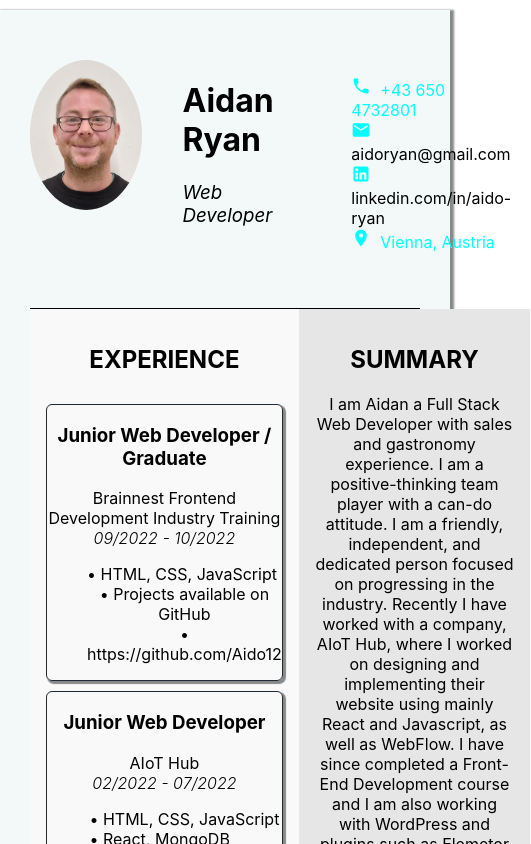
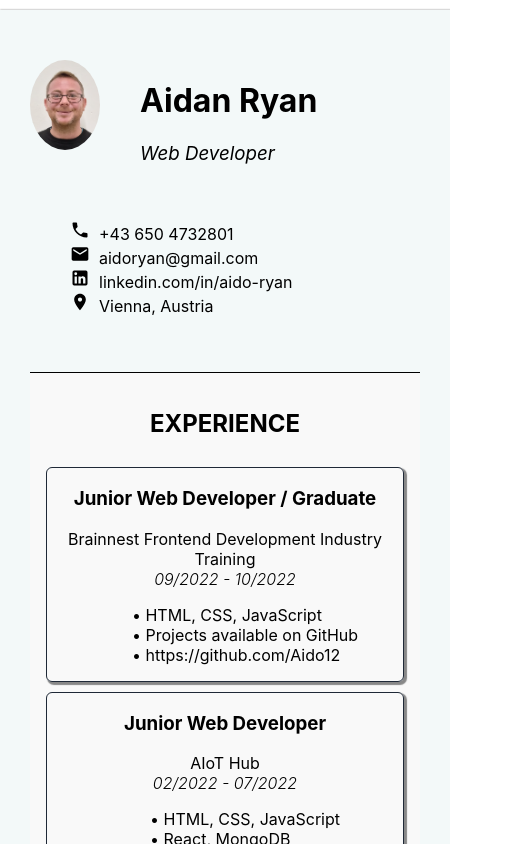
Before and after one commit to Aido12/cv-aidan-ryan, a React (Create React App) app: page / in a window 390 px wide. Shown: the top 844 px of the page, 531 px wide, since content can reach past the window. Built offline with nearby package versions, Linux system fonts and the light colour scheme.

Commit message:
changes response

```diff
--- a/src/App.css
+++ b/src/App.css
@@ -153,15 +153,23 @@
     width: 100%;
     margin-top: 10px;
   }
-  .contact-list {
-    color: aqua;
-    margin-right: 20px;
+  .heading {
+    display: flex;
+    flex-direction: column;
+  }
+  .photo {
+    height: 90px;
+    width: 70px;
+  }
+  .body-page {
+    display: flex;
+    flex-direction: column;
+    justify-content: center;
   }
   .page-right {
-    /* margin-right: 200px; */
+    /* margin-right: 160px; */
   }
-  .education {
-    /* padding-left: 42px;
-    padding-right: 52px; */
+  .page-left {
+    /* margin-right: 160px; */
   }
 }
```
